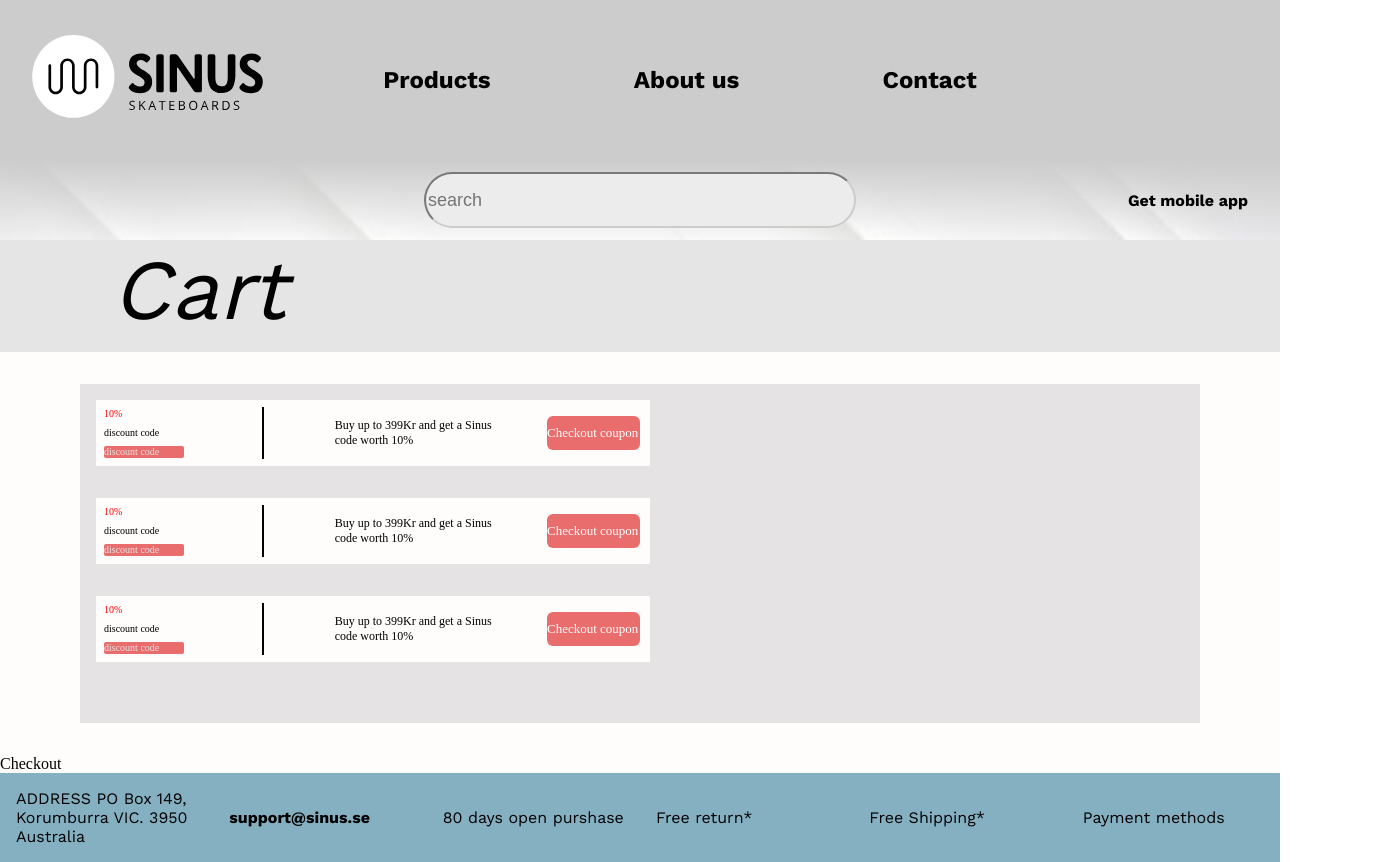
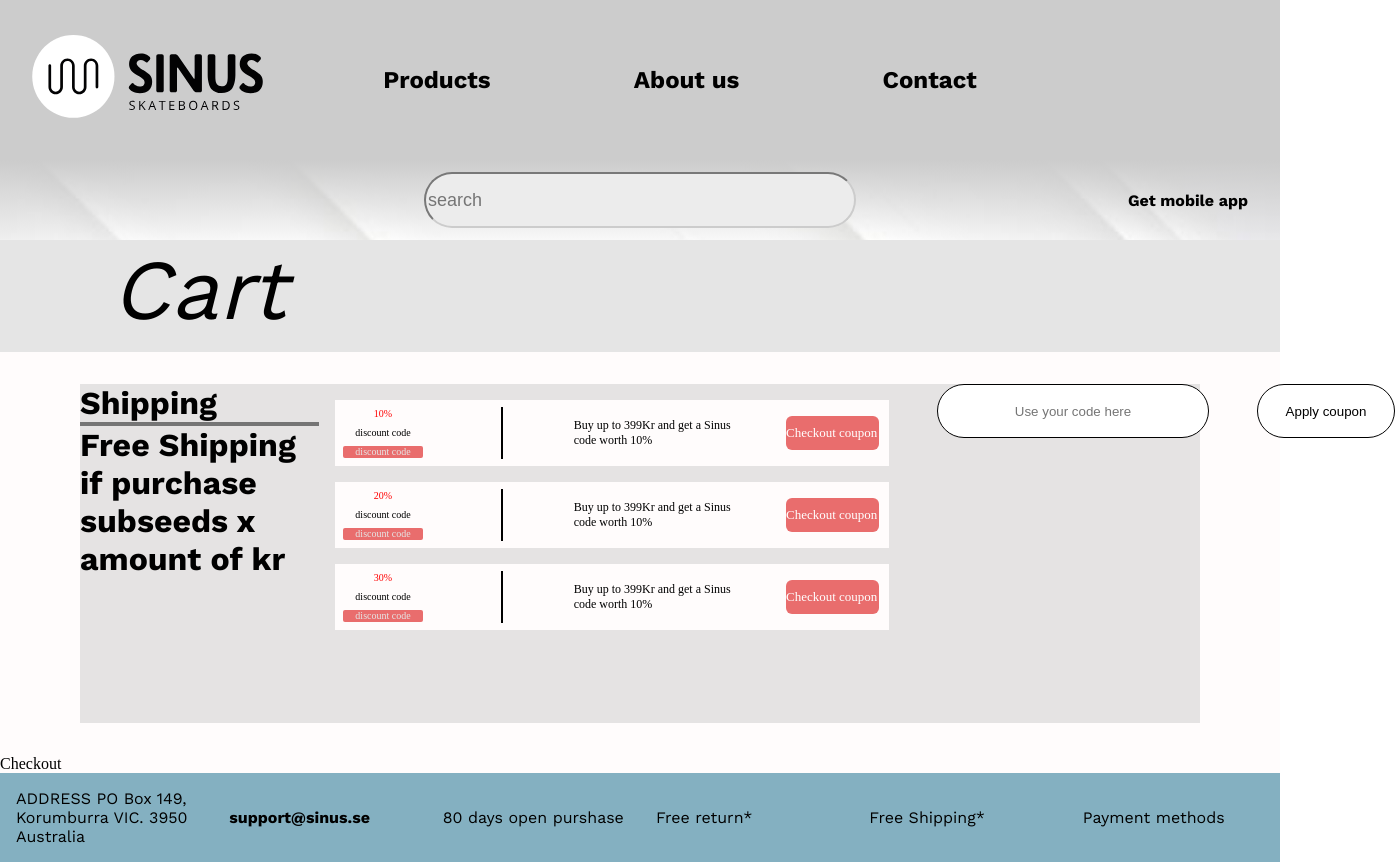
Before and after one commit to Nattzor/Sinius, a Vue app: page /Cart in a window 1280 px wide. Shown: the whole page, 1395 px wide, since content can reach past the window. Built offline with nearby package versions, Linux system fonts and the light colour scheme; a web font is replaced by a local one.

Commit message:
workin on cart

```diff
--- a/src/views/Cart.vue
+++ b/src/views/Cart.vue
@@ -4,6 +4,12 @@
   <h1>Cart</h1>
   </div>
   <div class="coupon-container">
+<div class="shipping text">
+  <h1>Shipping</h1>
+  <hr class="hr-shipping">
+  <h1>Free Shipping if purchase subseeds x amount of kr</h1>
+  </div>
+    <div class="coupoun-wrap">
     <div class="coupon-one">
       <div class="coupon-info">
         <div class="info-p">
@@ -24,7 +30,7 @@
     <div class="coupon-one">
       <div class="coupon-info">
         <div class="info-p">
-          <p>10%<p>
+          <p>20%<p>
           <p>discount code</p>
           <p>discount code</p>
           </div>
@@ -40,7 +46,7 @@
         <div class="coupon-one">
       <div class="coupon-info">
         <div class="info-p">
-          <p>10%<p>
+          <p>30%<p>
           <p>discount code</p>
           <p>discount code</p>
           </div>
@@ -52,6 +58,11 @@
     <div class="coupon-btn">
       <p>Checkout coupon</p>
     </div>
+    </div>
+    </div>
+    <div class="coupon-input-container">
+    <input class="coupon-input" type="text" placeholder="Use your code here">
+    <button class="coupon-input-btn">Apply coupon</button>
     </div>
   </div>
 
@@ -102,7 +113,7 @@ background: rgba(204, 204, 204, 0.5);
 align-self: center;
 margin: 2rem;
 display: flex;
-flex-direction: column;
+flex-direction: row;
 }
 .coupon-one{
 width: 554px;
@@ -119,6 +130,7 @@ align-items: center;
  display: flex;
 flex-direction: column;
 justify-content: space-between;
+text-align: center;
 }
 .info-p p:first-child{
 color: red;
@@ -129,6 +141,7 @@ width: 80px;
 height: 12px;
 border-radius: 2px;
 color: #E5E5E5;
+text-align: center;
 
 }
 .coupon-info p{
@@ -165,5 +178,41 @@ line-height: 18px;
 color: #FFFFFF;
 align-self: center;
 }
+.coupon-input{
+width: 272px;
+height: 54px;
+text-align: center;
+background: #FFFFFF;
+border: 1px solid #000000;
+box-sizing: border-box;
+border-radius: 40px;
+margin-right: 3rem;
+margin-left: 2rem;
+}
+.coupon-input:active,
+.coupon-input:focus,
+.coupon-input:hover {
+	border-color: #1e16af;
+	outline: none;
+}
+.coupon-input-container{
+display: flex;
+flex-direction: row;
 
+}
+.coupon-input-btn{
+width: 138px;
+height: 54px;
+background: #FFFFFF;
+border: 1px solid #000000;
+box-sizing: border-box;
+border-radius: 40px;
+}
+.hr-shipping{
+width: 235px;
+height: 0px;
+
+
+border: 2px solid #757575;
+}
 </style>
```
